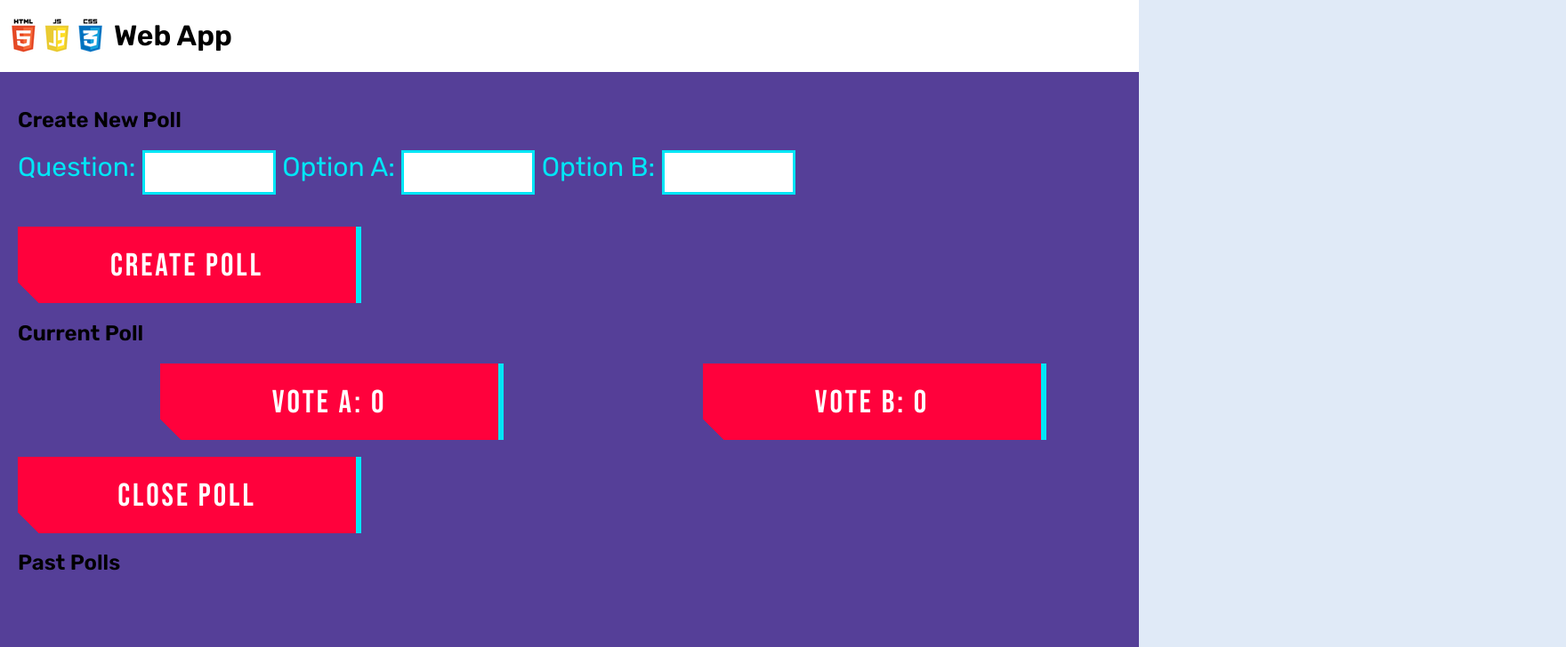
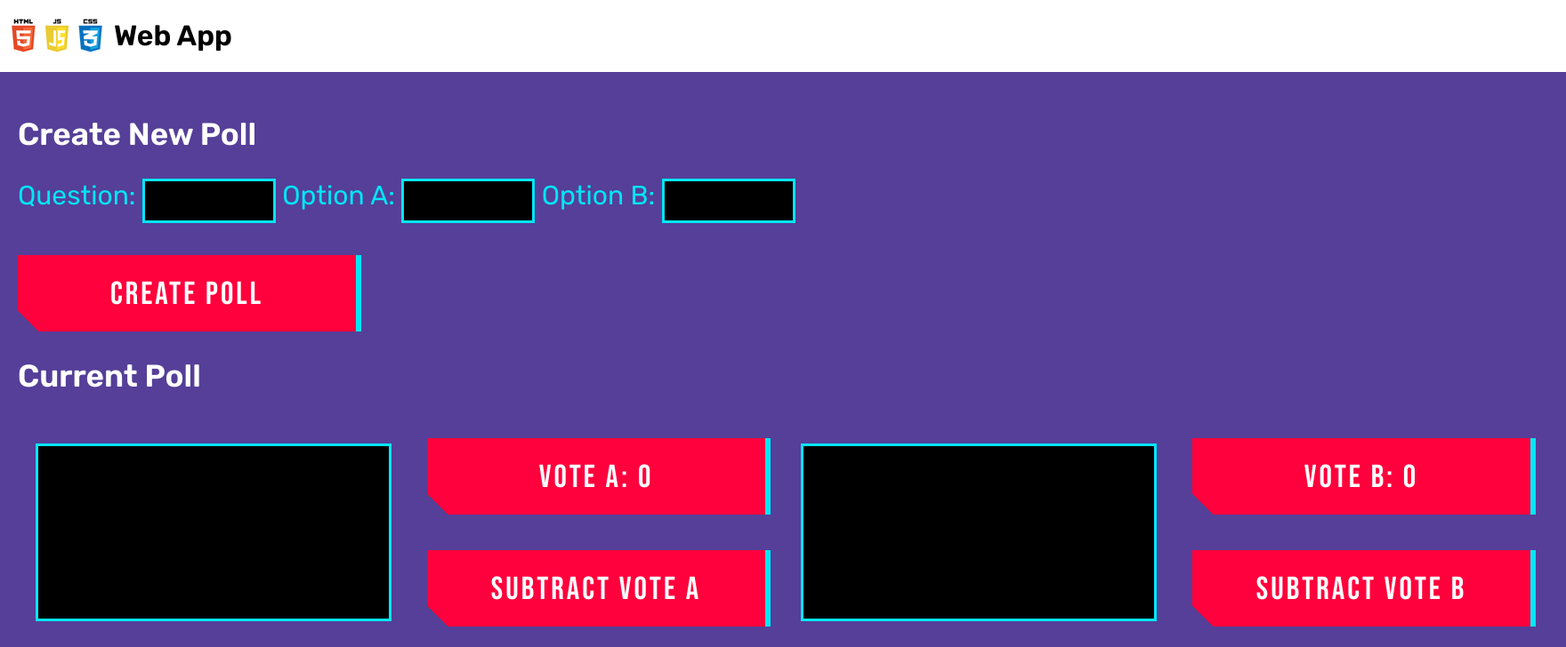
Before and after one commit to TannerRichards990/Poll-Maker-Supabase, a plain HTML site: page index.html in a window 1280 px wide. Shown: the top 728 px of the page at 89% size, 1760 px wide, since content can reach past the window. Drawn offline with nearby package versions, Linux system fonts and the light colour scheme; no server answers.

Commit message:
added subtract button

```diff
--- a/app.js
+++ b/app.js
@@ -10,6 +10,8 @@ import { renderPoll } from './render.js';
 const createPoll = document.getElementById('create-poll');
 const voteA = document.getElementById('vote-a');
 const voteB = document.getElementById('vote-b');
+const subtractA = document.getElementById('subtract-vote-a');
+const subtractB = document.getElementById('subtract-vote-b');
 const closePoll = document.getElementById('close-poll');
 // let state
 let question = '';
@@ -38,6 +40,16 @@ voteA.addEventListener('click', () => {
 voteB.addEventListener('click', () => {
     optionBVotes++;
     voteB.textContent = `Vote B:${optionBVotes}`;
+});
+
+subtractA.addEventListener('click', () => {
+    optionAVotes--;
+    displayCurrentPoll();
+});
+
+subtractB.addEventListener('click', () => {
+    optionBVotes--;
+    displayCurrentPoll();
 });
 
 closePoll.addEventListener('click', async () => {
@@ -84,11 +96,3 @@ async function displayPolls() {
 }
 
 displayPolls();
-
-
-
-
-
-// get user input
-  // use user input to update state
-  // update DOM to reflect the new state
--- a/index.html
+++ b/index.html
@@ -42,7 +42,11 @@
                 </label>
                 <br>
                 <br>
+                <div class="create-button">
                 <button>Create Poll</button>
+                </div>
+
+                </form>
             </form>
         </section>
 
@@ -50,19 +54,23 @@
             <h1>Current Poll</h1>
             <h2 id="question"></h2>
             <div id="options">
-                <div class="option"
+                <div class="option" class="option-a"
                 <span id="option-a"></span>
                 </div>
             <br>
+            <div class="button-container">
             <button id="vote-a">Vote A: 0</button>
+            <button id="subtract-vote-a">Subtract Vote A</button>
+            </div>
 
-
-            <div class="option">
+            <div class="option" class="option-b">
                 <span id="option-b"></span>
                 </div>
             <br>
+            <div class="button-container">
             <button id="vote-b">Vote B: 0</button>
-
+            <button id="subtract-vote-b">Subtract Vote B</button>
+            </div>
 
             </div>
             <br>
@@ -70,7 +78,7 @@
         </section>
 
         <section>
-            <h1>Past Polls</h1>
+            <h1 class="past-text">Past Polls</h1>
             <div id="poll-list" class="poll-list">
                 <div class="poll-detail">
                 </div>
--- a/styles/global.css
+++ b/styles/global.css
@@ -35,36 +35,75 @@ footer {
     background-color: var(--footer-background);
 }
 
+#create h1 {
+    font-size: 35px;
+    color: white;
+}
+
+.create-button {
+    display: flex;
+    justify-content: flex-start;
+
+}
+
+#current-poll h1 {
+    font-size: 35px;
+    color: white;
+}
+
+#current-poll {
+    width: 100%;
+}
+
+
 #options {
     display: flex;
     flex-direction: row;
-    justify-content: space-between;
-    width: 1150px;
+    justify-content: flex-start;
+    align-items: center;
+    width: 100%;
     font-size: 20px;
 }
 
+.past-text {
+    font-size: 35px;
+    color:white;
+}
 
+#question {
+    color:#00E6F6;
+}
 
 .option {
     display: flex;
-    flex-direction: column;
+    flex-direction: row;
     padding: 10px;
+    width: 400px;
+    height: 200px;
+    border: 3px solid #00E6F6;
+    background-color: black;
+    color: #00E6F6;
+    margin: 20px;
 }
 
 .poll-detail {
     background-color: var(--footer-background);
-    width: 30%;
+    width: 450px;
     padding: 10px;
     margin: 10px;
-    border: 1px solid black;
+    border: 3px solid #00E6F6;
     border-radius: 5px;
     text-align: center;
+    background-color: black;
 }
 
 .poll-list {
     display: flex;
     flex-wrap: wrap;
     flex-direction: row;
+    font-size: 20px;
+    color:#00E6F6;
+
 }
 
 #create-poll{
@@ -76,6 +115,24 @@ footer {
     width: 150px;
     height: 50px;
     border: 3px solid #00E6F6;
+    border-radius: solid 15px;
+    background-color: black;
+    color: #00E6F6;
+
+}
+
+#close-poll {
+    margin: 150px;
+}
+
+.button-container {
+    display: flex;
+    flex-direction: column;
+
+}
+
+.button-container button {
+    margin: 20px;
 }
 
 body.option {
@@ -85,6 +142,8 @@ body.option {
     min-height: 100vh;
     background-color: #F8F005;
 }
+
+
 
 button, button::after {
     width: 380px;
```
